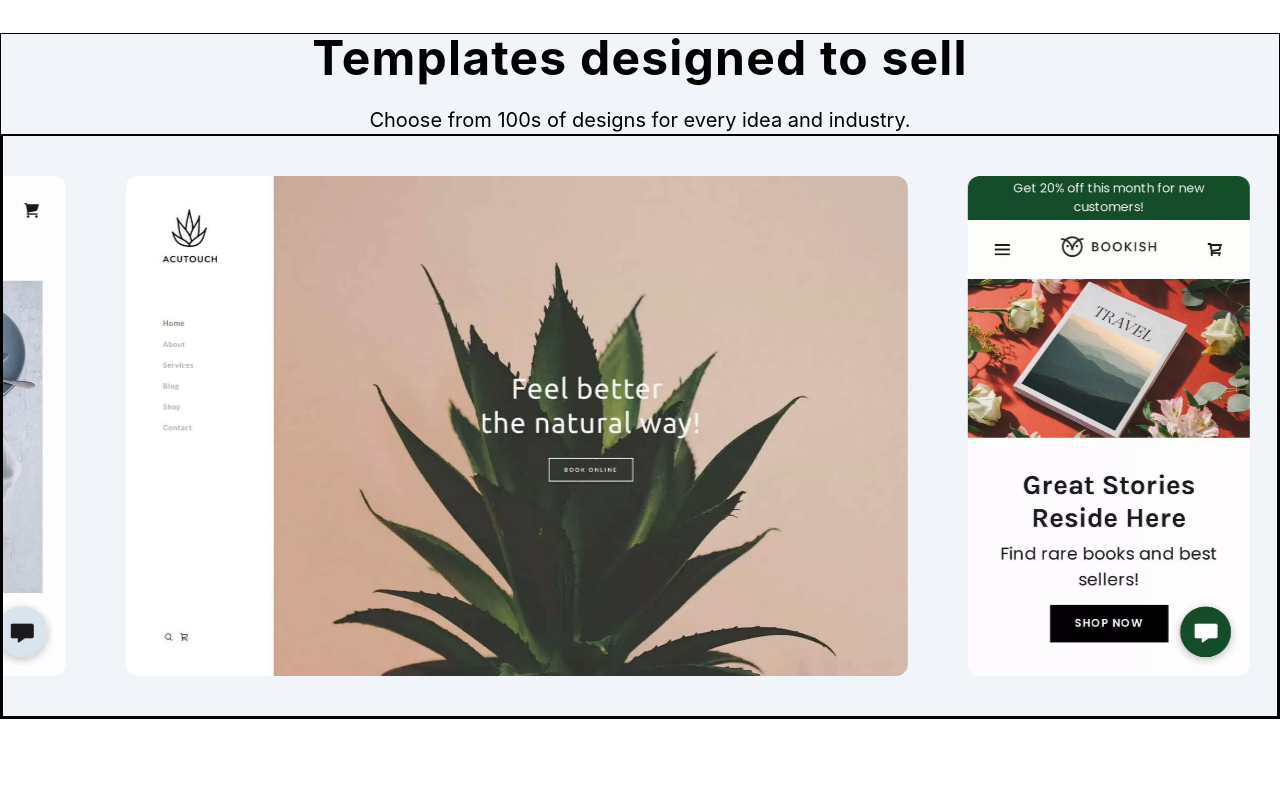
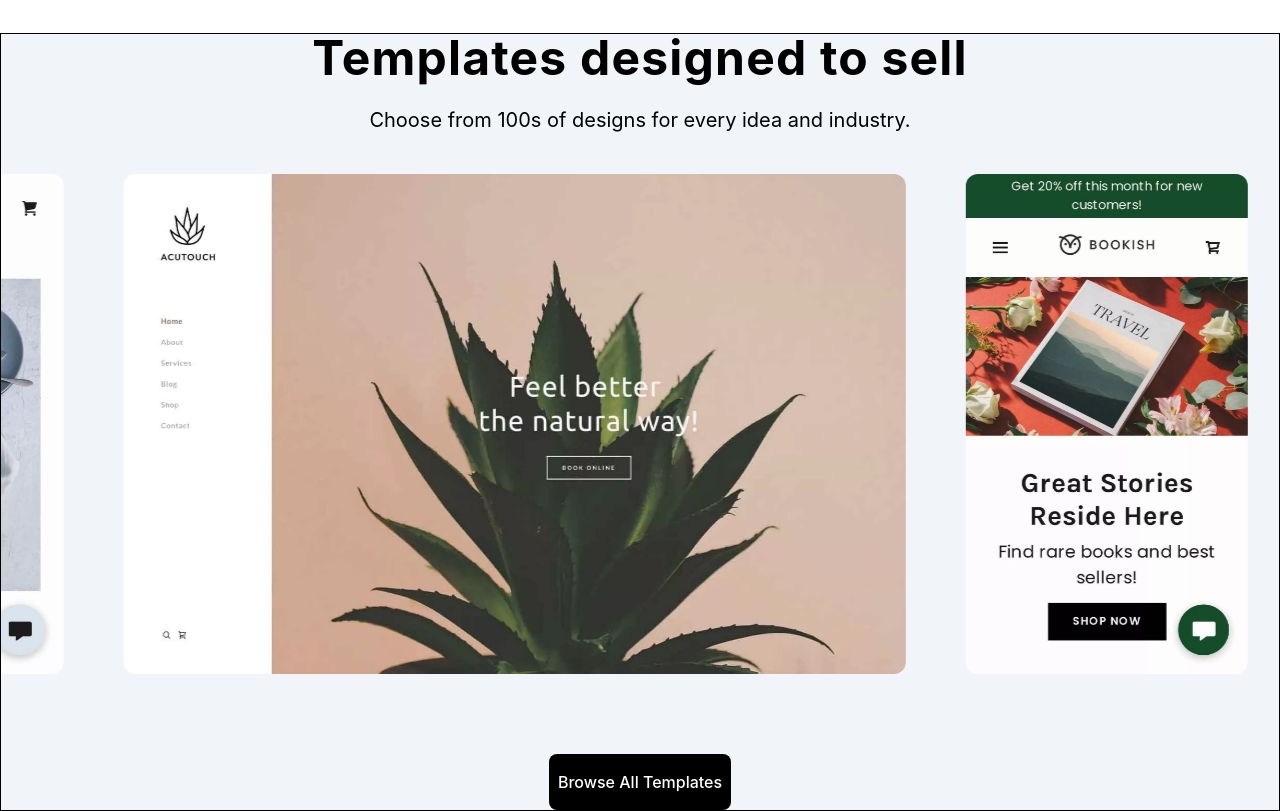
Before and after one commit to PraptiH/GoDaddy_Clone, a React (Vite) app: page / in a window 1280 px wide. Shown: the part 2780-3591 px from the top of the page. Before the commit the page ends 3499 px from the top, so only its background shows below. Built offline with nearby package versions, Linux system fonts and the light colour scheme; a web font is replaced by a local one.

Commit message:
Add hover pause effect to template marquee

```diff
--- a/src/App.css
+++ b/src/App.css
@@ -28,3 +28,7 @@
  .imgMarquee{
    animation: marquee 100s linear infinite;
  }
+
+ .imgMarquee:hover{
+   animation-play-state: paused;
+ }
--- a/src/Components/TemplateSection/TemplateSection.tsx
+++ b/src/Components/TemplateSection/TemplateSection.tsx
@@ -18,18 +18,47 @@ function TemplateSection() {
                     <p className="text-xl">Choose from 100s of designs for every idea and industry.</p>
                 </div>
 
-                <div className="overflow-hidden border-2 py-10">
+                <div className="overflow-hidden py-10">
                     <div className="imgMarquee flex w-max gap-15">
                         {duplicateImgArr.map((img, index) => (
-                            <img
-                                key={index}
-                                src={img}
-                                alt=""
-                                className="h-125 w-auto object-cover rounded-xl shrink-0"
-                            />
+                            <div className='group relative shrink-0 cursor-pointer'
+                                key={index}>
+                                <img
+                                    src={img}
+                                    alt=""
+                                    className="h-125 rounded-xl"
+                                />
+
+                                <div className=" absolute inset-0 bg-black/50 opacity-0 group-hover:opacity-100 transition-opacity duration-300 rounded-xl"
+                                ></div>
+
+                                <div className='absolute inset-0 opacity-0 flex flex-col justify-center items-center gap-3 group-hover:opacity-100 transition-opacity duration-300'>
+                                    <button className="group/button bg-white font-semibold text-black px-12 py-4 rounded-lg flex items-center gap-2 cursor-pointer transition-all duration-500 ease-in-out">
+                                        Start Editing
+
+                                        <svg className="w-5 hidden transition-all group-hover/button:block"
+                                            xmlns="http://www.w3.org/2000/svg"
+                                            fill="currentColor"
+                                            viewBox="0 0 24 24">
+                                            <path d="M6 13h8.09l-3.3 3.29 1.42 1.42 5.7-5.71-5.7-5.71-1.42 1.42 3.3 3.29H6z" />
+                                        </svg>
+                                    </button>
+
+                                    <p className='text-white hover:underline hover:scale-102 font-medium text-xl'>Preview</p>
+                                </div>
+                            </div>
+
+
                         ))}
                     </div>
                 </div>
+
+                <button className="bg-black font-medium text-white w-1/7 mx-auto mt-10 group cursor-pointer object-cover py-4 rounded-lg flex items-center justify-center transition-all ease-in duration-500 hover:scale-x-102">Browse All Templates
+                    <svg className="hidden group-hover:block" xmlns="http://www.w3.org/2000/svg" width="35" height="24"
+                        fill="currentColor" viewBox="0 0 24 24" >
+                        <path d="M6 13h8.09l-3.3 3.29 1.42 1.42 5.7-5.71-5.7-5.71-1.42 1.42 3.3 3.29H6z"></path>
+                    </svg>
+                </button>
             </div>
         </>
     )
--- a/src/Components/WebsiteMarketing/WebsiteMarketing.tsx
+++ b/src/Components/WebsiteMarketing/WebsiteMarketing.tsx
@@ -25,7 +25,6 @@ function WebsiteMarketing() {
                     }
                 </div>
 
-
                 <button className="bg-black text-white w-1/7 mx-auto mt-10 group cursor-pointer object-cover py-4 rounded-lg flex items-center justify-center transition-all ease-in duration-500 hover:scale-x-102">Start For Free
                     <svg className="hidden group-hover:block" xmlns="http://www.w3.org/2000/svg" width="35" height="24"
                         fill="currentColor" viewBox="0 0 24 24" >
```
Lines whose indentation alone changed are shown as unchanged.
